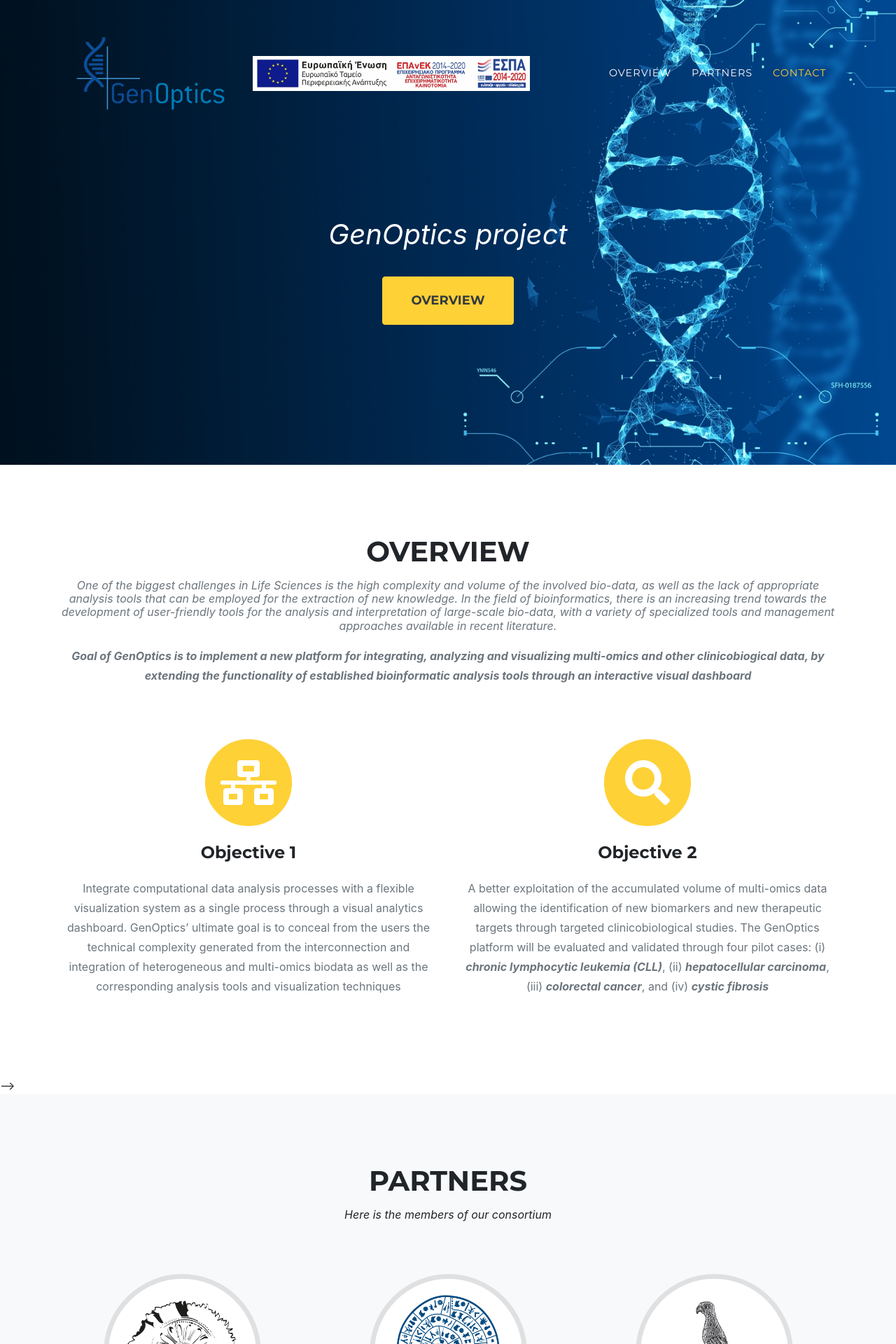
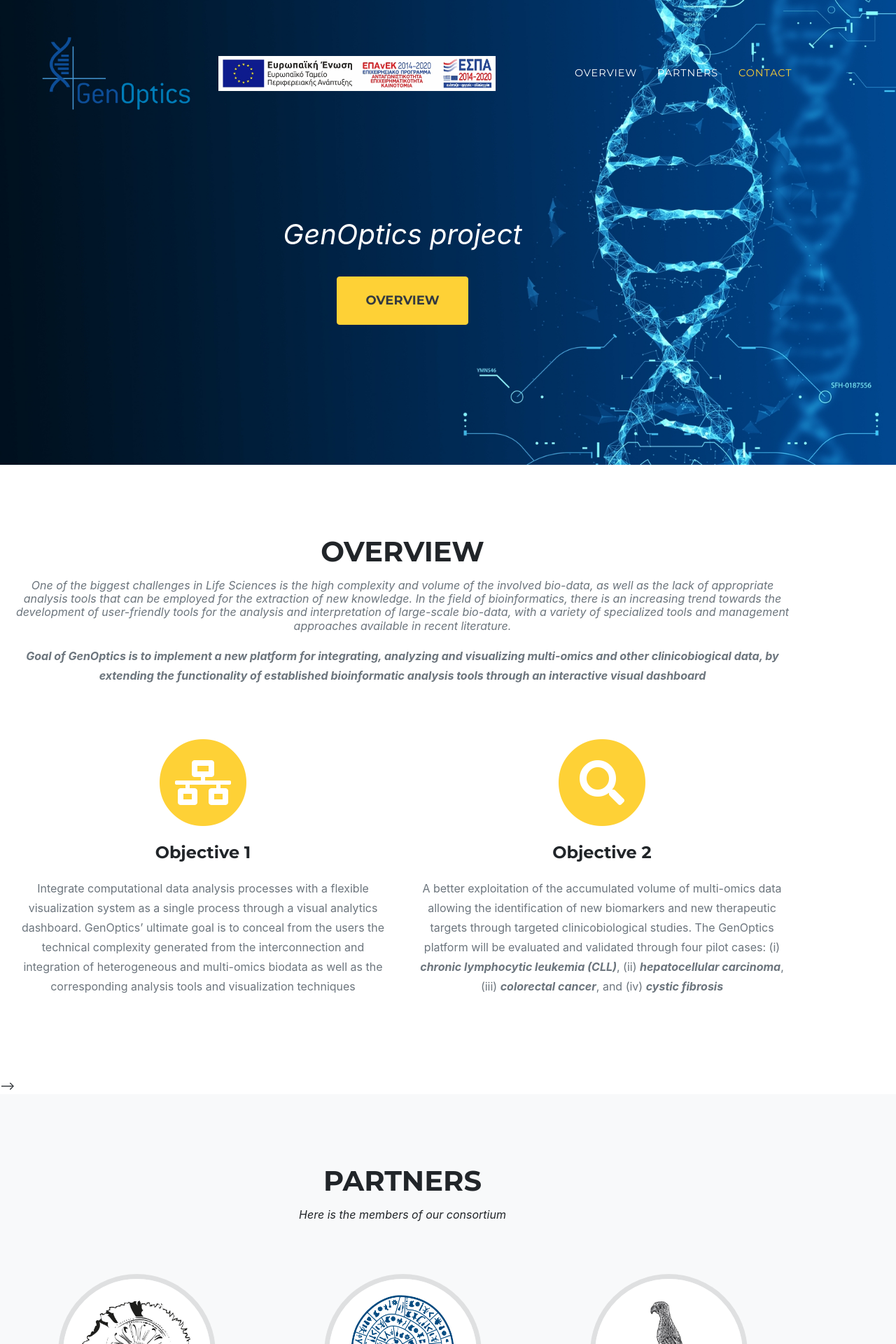
Before and after one commit to GenOptics/GenOptics.github.io, a Jekyll site: the page built from index.md, in a window 1280 px wide. Shown: the top 1920 px of the page at 70% size. Built offline with Jekyll 4.4.1, drawn with Linux system fonts in a browser that asks for light colours; some web fonts are replaced.

Commit message:
reduce margin-left navheader

```diff
--- a/_sass/components/_navbar.scss
+++ b/_sass/components/_navbar.scss
@@ -39,6 +39,9 @@
   }
 }
 @media(min-width:992px) {
+  .container {
+    margin-left: 5px;
+  }
   #mainNav {
     padding-top: 25px;
     padding-bottom: 25px;
@@ -71,10 +74,3 @@
     }
   }
 }
-
-@media (max-width:540px) {
-  #mainNav {
-    flex-direction: column;
-    justify-content: space-evenly;
-  }
-}
```
